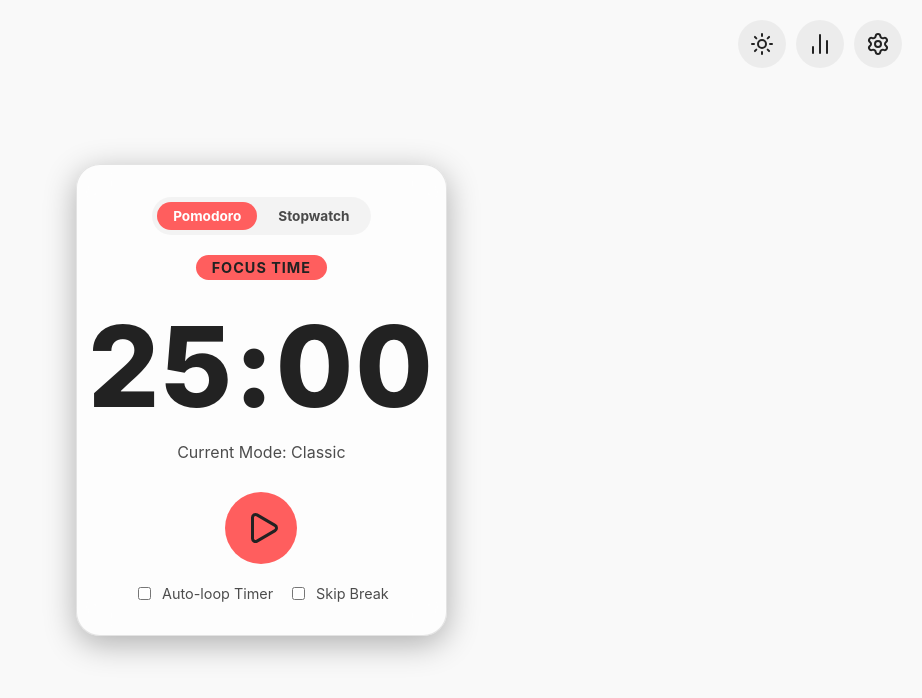
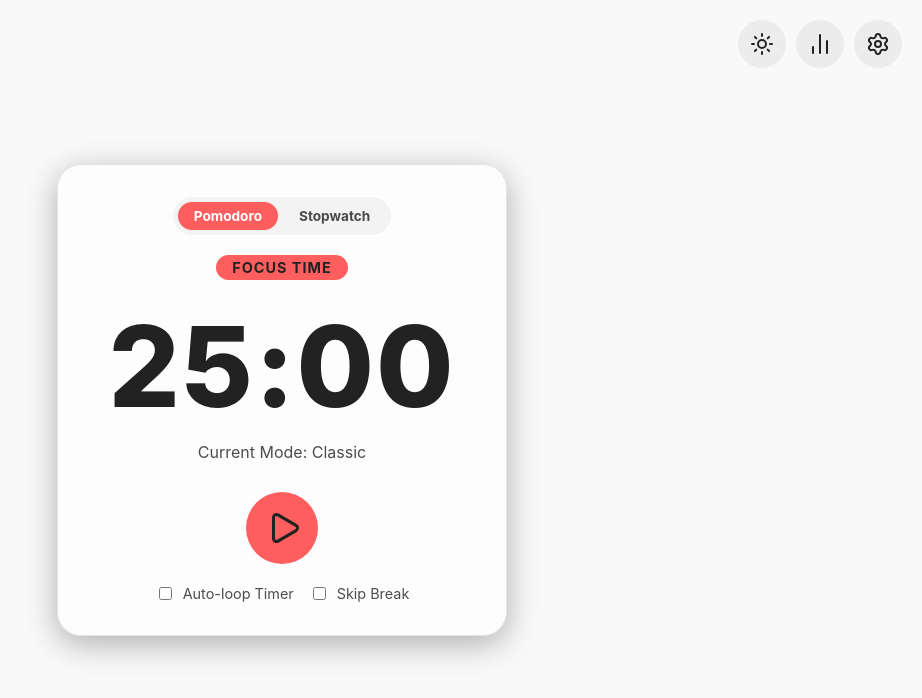
Before and after one commit to myouo/potatouo, a React (Vite) app: page / in a window 1280 px wide. Shown: the top 698 px of the page, without its empty margins (358-1280 px from the left). Built offline with nearby package versions, Linux system fonts and the light colour scheme.

Commit message:
fix: keep timer panel centered

```diff
--- a/src/App.tsx
+++ b/src/App.tsx
@@ -128,7 +128,9 @@ function App() {
         </button>
       </div>
 
-      <MainTimer />
+      <main className="app-main">
+        <MainTimer />
+      </main>
 
       <Suspense fallback={null}>
         {showSettings && <SettingsDrawer onClose={() => setShowSettings(false)} />}
--- a/src/index.css
+++ b/src/index.css
@@ -54,17 +54,30 @@
   box-sizing: border-box;
 }
 
+html,
+body,
+#root {
+  width: 100%;
+  height: 100%;
+}
+
 body {
   margin: 0;
   font-family: 'Inter', -apple-system, BlinkMacSystemFont, 'Segoe UI', Roboto, Helvetica, Arial, sans-serif;
   background-color: var(--bg-color);
   color: var(--text-primary);
   overflow: hidden;
-  display: flex;
-  justify-content: center;
-  align-items: center;
-  height: 100vh;
-  width: 100vw;
+}
+
+#root {
+  position: relative;
+}
+
+.app-main {
+  width: 100%;
+  height: 100%;
+  display: grid;
+  place-items: center;
 }
 
 button {
```
